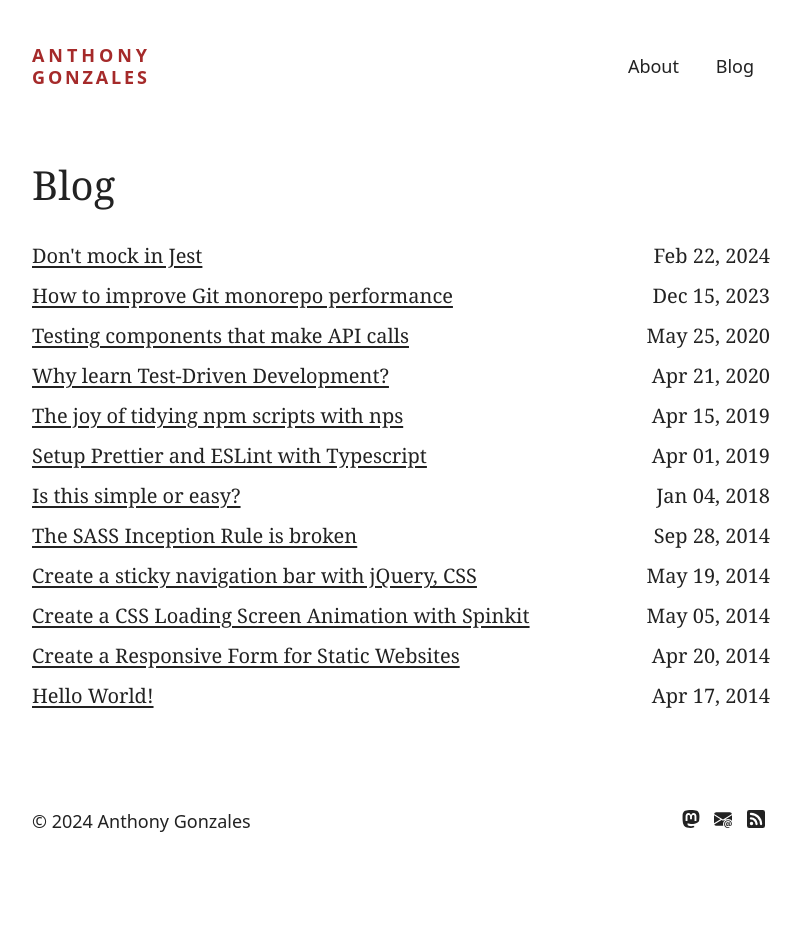
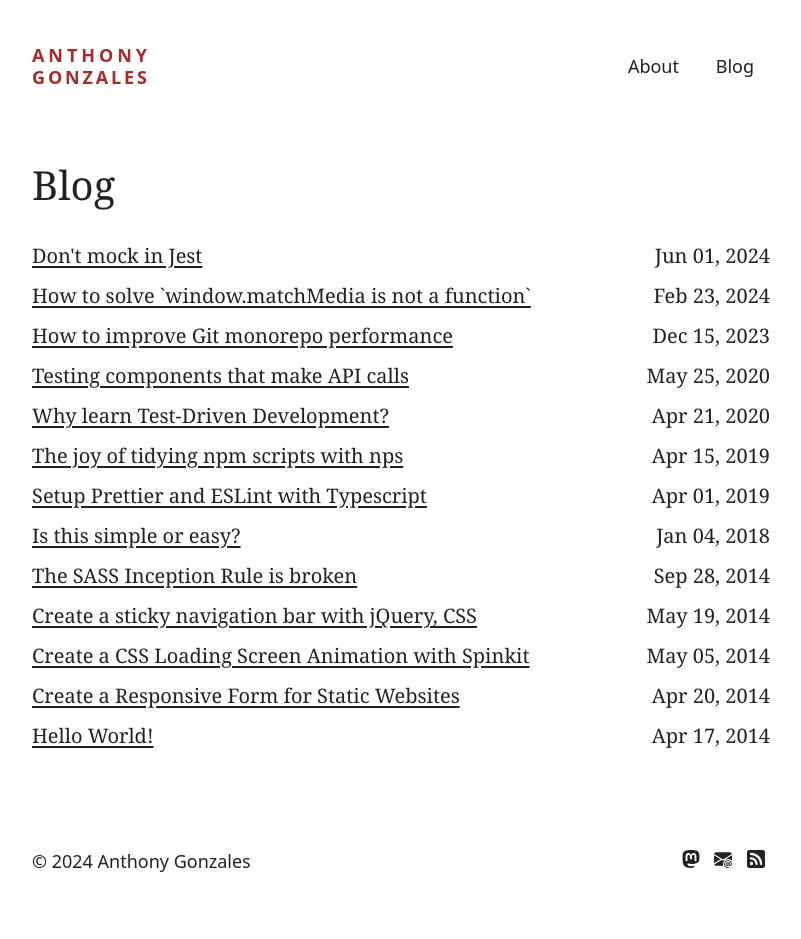
Before and after one commit to antgonzales/antgonzales.github.io, a Jekyll site: the page built from blog.html, in a window 1280 px wide. Shown: the whole page, without its empty margins (239-1040 px from the left). Built offline with Jekyll 4.4.1, drawn with Linux system fonts in a browser that asks for light colours; before the commit the page ends 900 px from its top, so only the background shows below that; some of the changed lines change nothing that is shown.

Commit message:
Create a blog post on how to solve `matchMedia is not a function`
Put the mock opinion post on ice for now.

````diff
--- /dev/null
+++ b/_posts/2024-02-23-how-to-solve-match-media-is-not-a-function.md
@@ -0,0 +1,120 @@
+---
+layout: post
+title: "How to solve `window.matchMedia is not a function`"
+description: "Learn how to emulate matchMedia in Jest for responsive design
+testing, avoiding mocks for a behavior-focused approach. Overcome
+window.matchMedia is not a function error."
+date: 2024-02-23
+---
+
+Testing responsive designs in environments that don't support the `matchMedia`
+API, like Jest and jsdom, can be challenging. This necessitates a custom
+implementation to ensure our tests can accurately simulate different viewport
+sizes. Fortunately, the css-mediaquery library provides an API that closely
+emulates matchMedia, allowing us to create a tailored solution that adheres to
+Mobile First development principles.
+
+* Do not remove this line (it will not be displayed)
+{:toc}
+
+<!--break-->
+
+## Creating a custim `matchMedia` implementation
+
+To address the `window.matchMedia` is not a function error, we'll develop a
+custom `matchMedia` function using the
+[css-mediaquery](https://github.com/ericf/css-mediaquery) library in our
+testing tools. This function will not only simulate the `matchMedia` API but
+also allow us to dynamically adjust the viewport size for our tests, following
+a Mobile First approach.
+
+Below is the implementation:
+
+
+```javascript
+// src/testUtils/matchMedia.js
+import mediaQuery from 'css-mediaquery';
+
+beforeAll(() => {
+  // Set the initial/default `matchMedia` implementation
+  // for Mobile First development
+  window.matchMedia = createMatchMedia('576px');
+});
+
+afterEach(() => {
+  // Reset `matchMedia` after each test
+  window.matchMedia = createMatchMedia('576px');
+});
+
+export function createMatchMedia(width) {
+  window.matchMedia = (query) => ({
+    matches: mediaQuery.match(query, {
+      width,
+    }),
+    addListener: () => {},
+    removeListener: () => {},
+  });
+}
+```
+
+Jest's [official
+recommendation](https://jestjs.io/docs/manual-mocks#mocking-methods-which-are-not-implemented-in-jsdom)
+suggests creating mocks for methods not implemented in jsdom, such as
+matchMedia. However, we've chosen a different approach. While mocks are a
+powerful tool, they often lead us to write tests that focus too heavily on
+implementation details rather than on behavior. This can lead to brittle tests
+that fail when implementation details change, even if the behavior remains
+correct.
+
+By avoiding mocks and instead creating a custom matchMedia function using the
+css-mediaquery library, we aim to simulate the matchMedia API more faithfully.
+This approach allows us to write tests that focus on the behavior of our
+components across different viewport sizes, in line with Mobile First
+development principles.
+
+## Utilizing the custom implementation in tests
+
+With our custom `matchMedia` implementation in place, we can now write tests
+that simulate different viewport sizes. This enables us to verify the
+responsive behavior of our components under various conditions.
+
+Below is an example test suite starting with the mobile viewport:
+
+```javascript
+import { render, screen, createMatchMedia } from '@/testUtils';
+import React from 'react';
+
+import ResponsiveComponent from '.';
+
+it('displays details in mobile by default', () => {
+  render(<ResponsiveComponent />);
+
+  // Expectations for mobile layout
+  expect(screen.getByText('Mobile')).toBeInTheDocument();
+});
+
+it('displays progressively more details for tablet', () => {
+  createMatchMedia('768px');
+  render(<ResponsiveComponent />);
+
+  // Expectations for tablet layout
+  expect(screen.getByText('Mobile + Tablet')).toBeInTheDocument();
+});
+
+it('displays progressively more details for desktop', () => {
+  createMatchMedia('992px');
+  render(<ResponsiveComponent />);
+
+  // Expectations for desktop layout
+  expect(screen.getByText('Mobile + Tablet + Desktop')).toBeInTheDocument();
+});
+```
+
+## Conclusion
+
+By leveraging the css-mediaquery library and implementing a custom `matchMedia`
+function, we've created a flexible testing environment. This setup allows us to
+simulate various viewport sizes, ensuring our responsive designs behave as
+expected across different devices. This approach offers a practical workaround
+for testing responsive components in jsdom, adhering to the principles of
+Mobile First development.
--- a/_posts/2024-02-22-dont-mock-in-jest.md
+++ b/_posts/2024-06-01-dont-mock-in-jest.md
@@ -4,7 +4,7 @@ title: "Don't mock in Jest"
 description: "Discover why avoiding mocks in Jest enhances testing. Learn
 strategies for resilient, standards-based tests that improve code
 maintainability and reliability."
-date: 2024-02-22
+date: 2024-06-01
 ---
 
 Jest revolutionized front-end testing upon its 2014 release by introducing a
````
